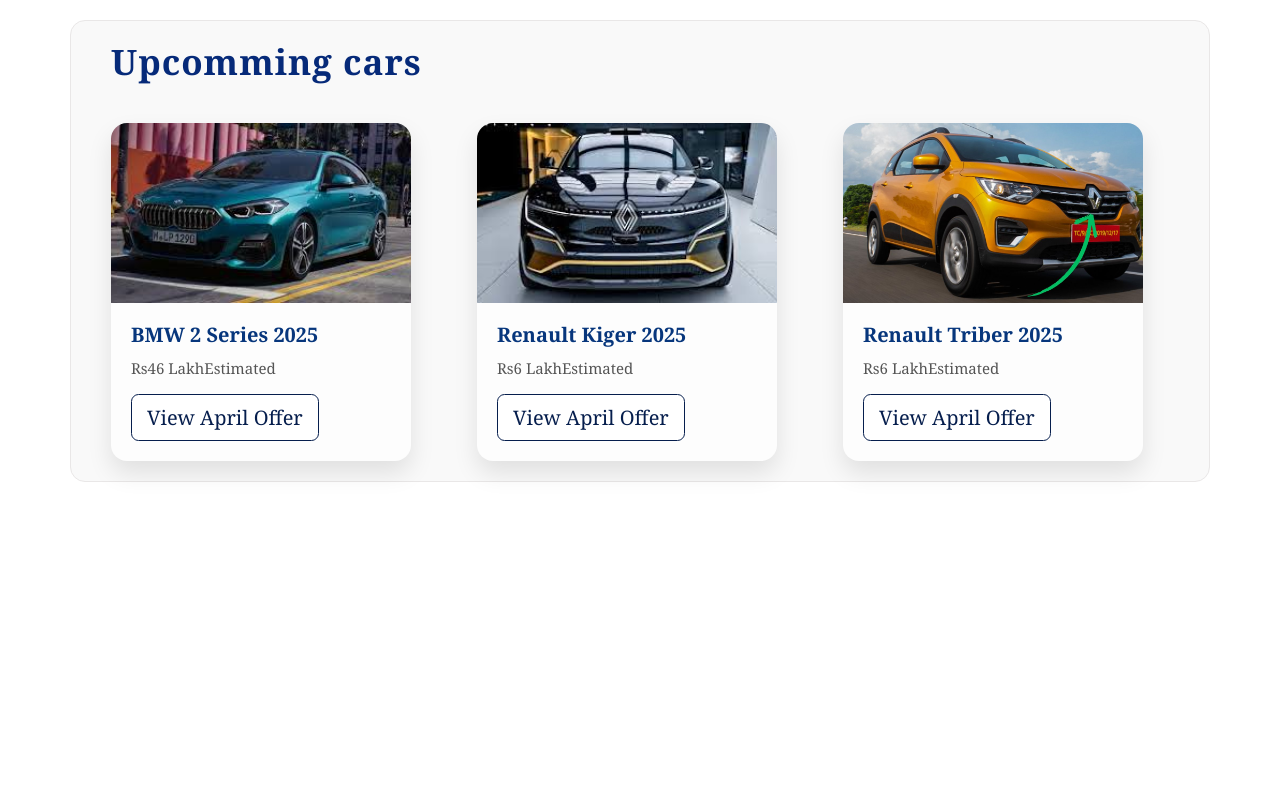
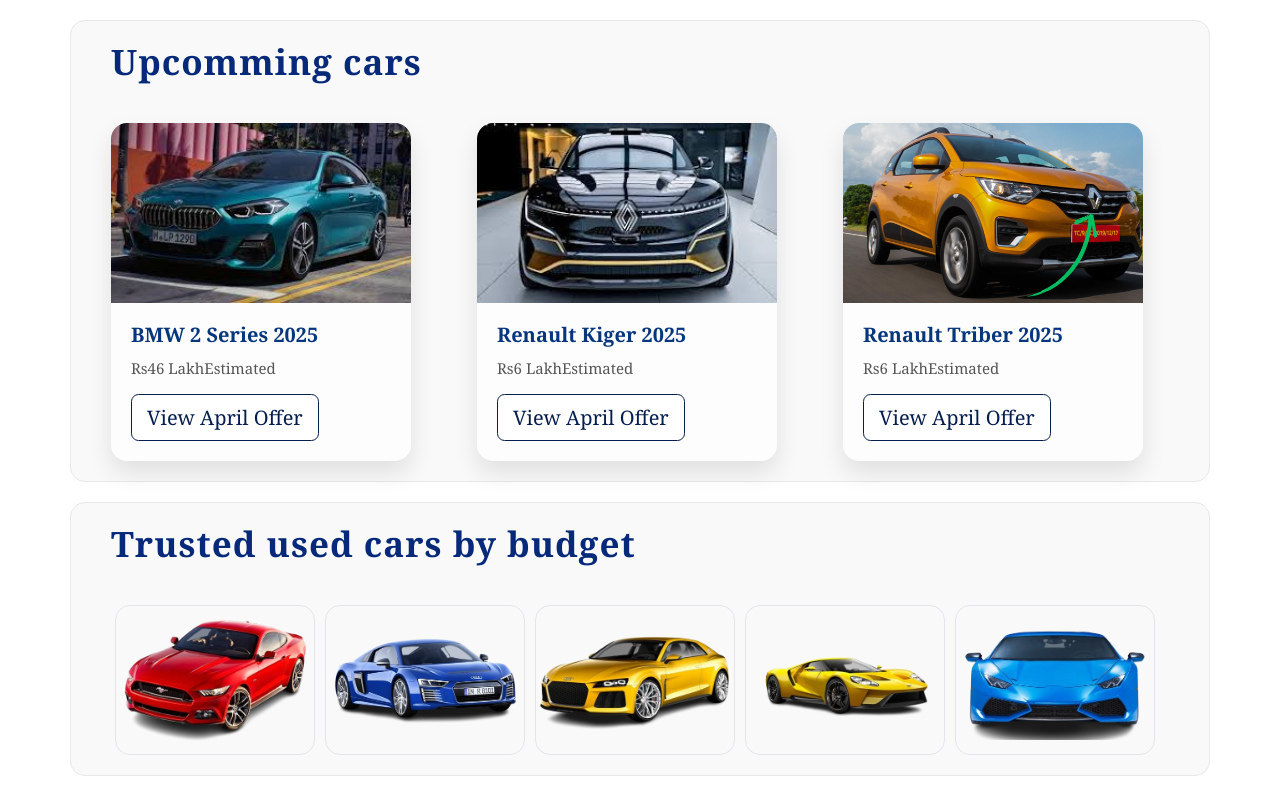
Before and after one commit to JayaDubey23/E-commerce-Cars, a plain HTML site: page index.html in a window 1280 px wide. Shown: the part 1383-2179 px from the top of the page. Before the commit the page ends 1885 px from the top, so only its background shows below. Drawn offline with nearby package versions, Linux system fonts and the light colour scheme.

Commit message:
Added Usedg cars sections

```diff
--- a/index.html
+++ b/index.html
@@ -256,5 +256,32 @@
 
       <!-- Section for Used car -->
 
+      <section id="usedCars" >
+        <div class="container">
+          <h2 class="searchCars">Trusted used cars by budget</h2>
+          <div class="brand-slider-wrapper">
+            <div class="brand-slider-container">
+              <div class="brand-slider" id="brandSlider">
+                <div class="brand-item">
+
+                  <img src="./images/usedCar.png" alt="Maruti Brand">
+                </div>
+                <div class="brand-item">
+                  <img src="./images/usedCar2.png" alt="Tata Brand">
+                </div>
+                <div class="brand-item">
+                  <img src="./images/usedCar3.png" alt="Mahindra Brand">
+                </div>
+                <div class="brand-item">
+                  <img src="./images/usedCar5.png" alt="Kia Brand">
+                </div>
+                <div class="brand-item">
+                  <img src="./images/usedCar6.png" alt="Hundai Brand">
+                </div>
+              </div>
+            </div>
+            </div>
+        </div>
+      </section>
 </body>
 </html>
```
